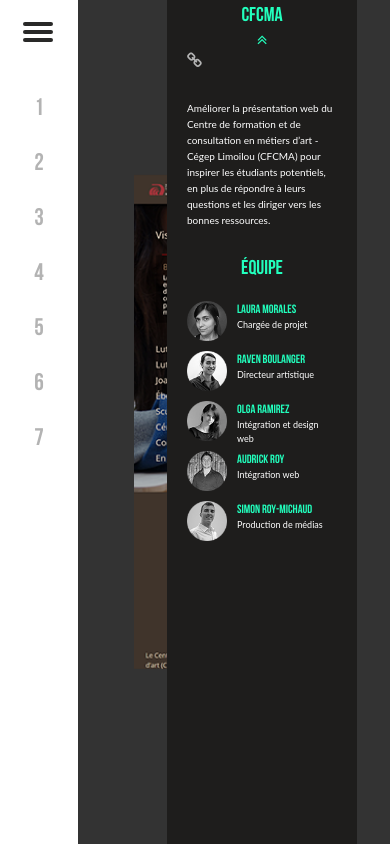
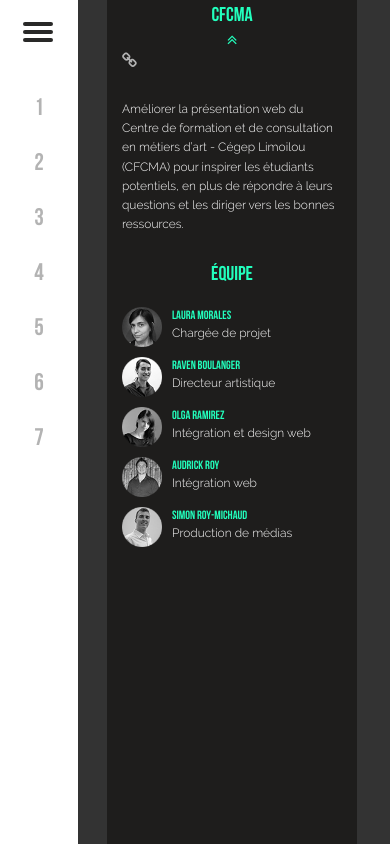
Before and after one commit to crzhal/PROJET-PMI-DYN, a website: page projets.html in a window 390 px wide. Both pictures are taken after a click on the element "DESCRIPTION". Drawn offline with nearby package versions, Linux system fonts and the light colour scheme.

Commit message:
BIG CHANGE

```diff
--- a/css/desc.css
+++ b/css/desc.css
@@ -4,6 +4,10 @@
 
 h2 {
   margin: 0;
+}
+
+a {
+  text-decoration: none !important;
 }
 
 .devs {
@@ -55,7 +59,7 @@
   position: relative;
   z-index: 99999;
   background-color: #1e1d1c !important;
-  width: 190px !important;
+  width: 250px !important;
   height: 50px !important;
   margin-right: 33px;
   cursor: default!important;
@@ -70,7 +74,7 @@
   position: relative;
   z-index: 99999;
   background-color: #1e1d1c !important;
-  width: 190px !important;
+  width: 250px !important;
   height: 100vh !important;
   overflow: auto !important;
   -webkit-transition: 0.4s !important;
@@ -107,6 +111,14 @@
   margin-bottom:25px;
 
 }
+.desc-content {
+  width:220px;
+  height: auto;
+}
+
+p {
+  font-size:12px !important;
+}
 
 
 /*TABLETTE*/
@@ -129,6 +141,10 @@
 /*LAPTOP*/
 
 @media screen and (min-width: 992px) {
+
+  p {
+    font-size: 16px !important;
+  }
   .desc-collapsed {
     float: right;
     margin-right: 15%;
--- a/css/projets.css
+++ b/css/projets.css
@@ -12,6 +12,10 @@
   list-style-type: none;
 }
 
+a {
+  text-decoration: none !important;
+}
+
 .rotate {
   -moz-transition: all 0.2s linear;
   -webkit-transition: all 0.2s linear;
@@ -23,6 +27,10 @@
   -moz-transform: rotate(180deg);
   -webkit-transform: rotate(180deg);
   transform: rotate(180deg);
+}
+
+.desc p {
+  font-family: 'ralewaylight' !important;
 }
 
 
@@ -319,6 +327,11 @@
   height: 100%;
 }
 
+.desc-collapsed {
+  width:700px !important;
+  height:auto !important;
+}
+
 
 /*---------------------- /OWL CAROUSEL -----------------------*/
 
@@ -332,6 +345,7 @@
 
 .burgernav_expanded a:hover {
   color: #22ffbd;
+  transition:0.7s;
 }
 
 .burgernav_expanded a:link,
--- a/css/stage.css
+++ b/css/stage.css
@@ -6,6 +6,19 @@
 
 ul {
   list-style-type: none;
+}
+
+.desc-text, .desc p {
+
+  font-family: 'ralewaylight' !important;
+}
+
+.team-titles {
+  margin-bottom:0 !important;
+}
+
+.team-ci {
+  color:white;
 }
 
 /*---------------------- BURGER MENU STUFF ------------------------ */
@@ -282,6 +295,7 @@
   .btn-link:active {
     border: 2px solid #1bcc97;
   }
+
 }
 
 /*LAPTOP*/
```
Also changed, not shown: css/desc2.css (+9 -1 lines), stage.html (+3 -2 lines), 1 other file.
